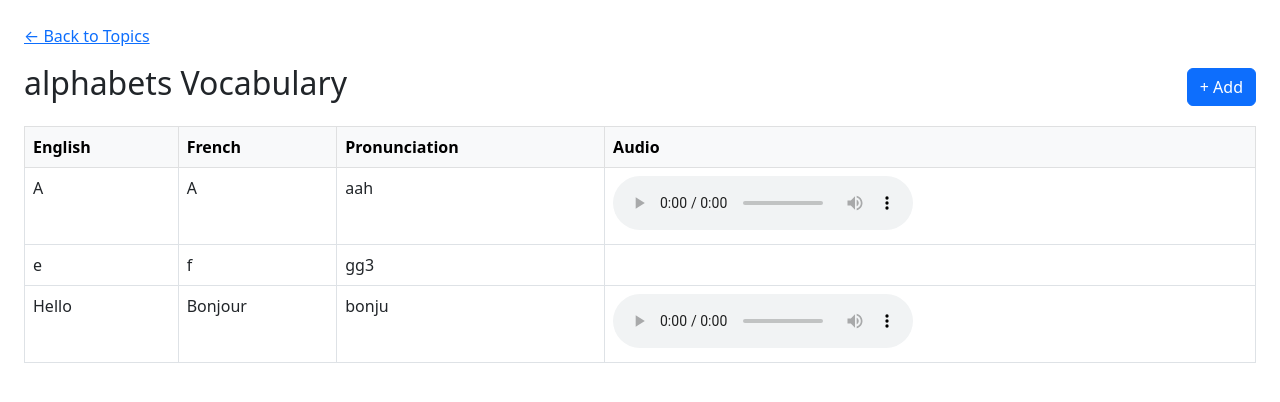
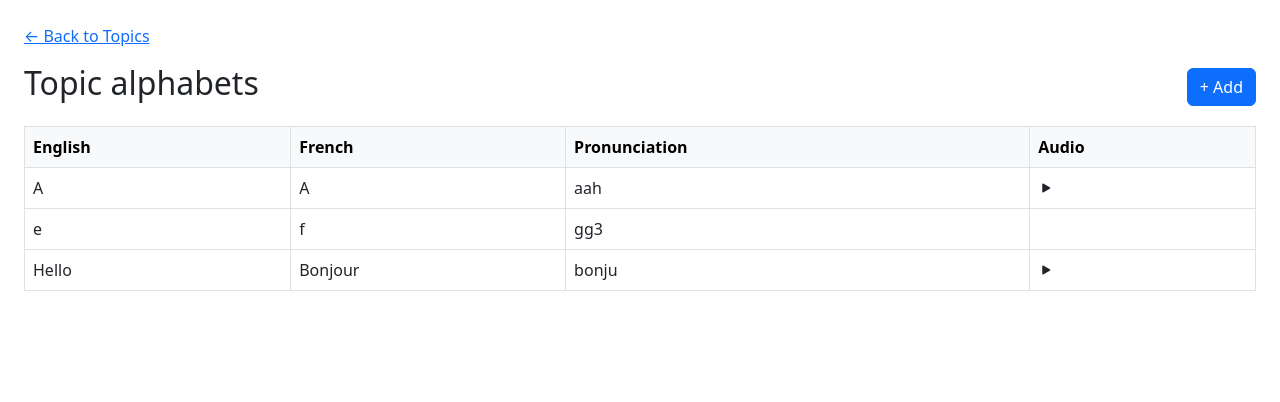
Before and after one commit to james1mumo/french_learning_app, a Flask app: page /topic/1 in a window 1280 px wide. Shown: the top 402 px of the page. Run offline with Flask 3, Linux system fonts and the light colour scheme.

Commit message:
records and edits audio

```diff
--- a/templates/index.html
+++ b/templates/index.html
@@ -2,6 +2,7 @@
 <html lang="en">
 <head>
     <meta charset="UTF-8">
+    <meta name="viewport" content="width=device-width, initial-scale=1">
     <title>Vocabulary Topics</title>
     <link href="https://cdn.jsdelivr.net/npm/bootstrap@5.3.0/dist/css/bootstrap.min.css" rel="stylesheet">
 </head>
--- a/templates/topic.html
+++ b/templates/topic.html
@@ -2,8 +2,21 @@
 <html lang="en">
 <head>
     <meta charset="UTF-8">
+    <meta name="viewport" content="width=device-width, initial-scale=1">
     <title>{{ topic.name }} Vocabulary</title>
     <link href="https://cdn.jsdelivr.net/npm/bootstrap@5.3.0/dist/css/bootstrap.min.css" rel="stylesheet">
+    <link href="https://cdn.jsdelivr.net/npm/bootstrap-icons@1.10.5/font/bootstrap-icons.css" rel="stylesheet">
+
+    <style>
+        .blinking {
+            animation: blink 1s infinite;
+        }
+
+        @keyframes blink {
+            0%, 100% { opacity: 1; }
+            50% { opacity: 0; }
+        }
+    </style>
 </head>
 <body class="p-4">
     {% with messages = get_flashed_messages(with_categories=true) %}
@@ -21,7 +34,7 @@
 
     <a href="/" class="mb-3 d-block">← Back to Topics</a>
     <div class="d-flex justify-content-between align-items-center mb-3">
-        <h2>{{ topic.name }} Vocabulary</h2>
+        <h2>Topic {{ topic.name }}</h2>
         <button class="btn btn-primary" onclick="openModal()">+ Add</button>
     </div>
 
@@ -40,9 +53,12 @@
                 <td>{{ word.english }}</td>
                 <td>{{ word.french }}</td>
                 <td>{{ word.pronunciation }}</td>
-                <td>
+                <td onclick="event.stopPropagation(); toggleAudio({{ word.id }})" style="cursor: pointer;" title="Play/Pause" >
                     {% if word.audio_file %}
-                        <audio controls src="/{{ word.audio_file }}"></audio>
+                        <audio id="audio-{{ word.id }}" src="/{{ word.audio_file }}"></audio>
+                        <span  >
+                            <i class="bi bi-play-fill" id="icon-{{ word.id }}"></i>
+                        </span>
                     {% endif %}
                 </td>
             </tr>
@@ -74,12 +90,18 @@
                         <textarea name="pronunciation" id="pronunciation" class="form-control"></textarea>
                     </div>
                     <div class="mb-2">
-                        <label>Audio File</label>
+                        <label>Audio Recording</label>
                         <audio id="current-audio" controls style="display: none;"></audio>
-                        <input type="file" name="audio_file" id="audio-upload" class="form-control">
-                        <div class="mt-2">
+                        <input type="file" name="audio_file" id="audio-upload" class="form-control" style="display: none;">
+                        <!-- <div class="mt-2">
                             <button type="button" class="btn btn-outline-primary btn-sm" onclick="startRecording()">Record</button>
                             <button type="button" class="btn btn-outline-secondary btn-sm" onclick="stopRecording()">Stop</button>
+                        </div> -->
+                        <div class="mt-2">
+                            <button type="button" class="btn btn-outline-primary btn-sm" id="record-button" onclick="toggleRecording()">
+                                <i class="bi bi-mic-fill"></i> Record
+                            </button>
+                            <span id="record-status" class="ms-2 text-danger"></span>
                         </div>
                     </div>
               </div>
@@ -98,6 +120,10 @@
         const modal = new bootstrap.Modal(document.getElementById('wordModal'));
         let mediaRecorder;
         let audioChunks = [];
+        let stream;
+        let isRecording = false;
+        let isEditMode = false;
+        let warnedAboutEdit = false;
 
         function openModal(id = null, english = '', french = '', pronunciation = '', audio_file = '') {
             document.getElementById('modalTitle').textContent = id ? 'Edit Word' : 'Add Word';
@@ -118,6 +144,9 @@
                 audioElement.style.display = 'none';
             }
 
+            if(id) isEditMode = true;
+            else isEditMode = false;
+
             modal.show();
         }
 
@@ -128,11 +157,25 @@
             }
         }
 
-        function startRecording() {
+        function toggleRecording() {
+            const button = document.getElementById('record-button');
+            const label = document.getElementById('record-status');
+
+            if (!isRecording) {
+                if (isEditMode && !warnedAboutEdit) {
+                    // Show "click again to replace" warning
+                    label.innerHTML = '⚠️ Click again to record new audio';
+                    warnedAboutEdit = true;
+                    return;
+                }
+
+                // Start recording
                 navigator.mediaDevices.getUserMedia({ audio: true })
-                .then(stream => {
+                    .then(str => {
+                        stream = str;
                         mediaRecorder = new MediaRecorder(stream);
                         mediaRecorder.start();
+                        isRecording = true;
                         audioChunks = [];
 
                         mediaRecorder.addEventListener('dataavailable', event => {
@@ -143,25 +186,71 @@
                             const audioBlob = new Blob(audioChunks, { type: 'audio/webm' });
                             const audioUrl = URL.createObjectURL(audioBlob);
 
-                        // Set the audio URL to the current audio player in modal
                             const audio = document.getElementById('current-audio');
                             audio.src = audioUrl;
                             audio.style.display = 'block';
 
-                        // Prepare the file to upload
                             const file = new File([audioBlob], `recording_${Date.now()}.webm`, { type: 'audio/webm' });
                             const dataTransfer = new DataTransfer();
                             dataTransfer.items.add(file);
                             document.getElementById('audio-upload').files = dataTransfer.files;
+
+                            // Release mic
+                            stream.getTracks().forEach(track => track.stop());
+                            stream = null;
+
+                            // UI: Saved state
+                            label.innerHTML = '✅ Saved';
+                            button.innerHTML = '<i class="bi bi-mic-fill"></i> Record';
+                            isRecording = false;
+                            warnedAboutEdit = false;
+
+                            // Reset UI to record state after 3s
+                            setTimeout(() => {
+                                label.innerHTML = '';
+                            }, 3000);
                         });
+
+                        // UI: Recording state
+                        label.innerHTML = '<span class="blinking">⏺️ Recording...</span>';
+                        button.innerHTML = '<i class="bi bi-stop-fill"></i> Stop';
                     });
-        }
-
-        function stopRecording() {
-            if (mediaRecorder && mediaRecorder.state !== 'inactive') {
+            } else {
+                // Stop recording
                 mediaRecorder.stop();
             }
         }
+
+        function toggleAudio(id) {
+            const audio = document.getElementById(`audio-${id}`);
+            if (audio.paused) {
+                audio.play();
+            } else {
+                audio.pause();
+            }
+        }
+
+        function toggleAudio(id) {
+            const audio = document.getElementById(`audio-${id}`);
+            const icon = document.getElementById(`icon-${id}`);
+
+            if (audio.paused) {
+                audio.play();
+                icon.classList.remove("bi-play-fill");
+                icon.classList.add("bi-pause-fill");
+            } else {
+                audio.pause();
+                icon.classList.remove("bi-pause-fill");
+                icon.classList.add("bi-play-fill");
+            }
+
+            // Reset icon when audio ends
+            audio.onended = () => {
+                icon.classList.remove("bi-pause-fill");
+                icon.classList.add("bi-play-fill");
+            };
+        }
+
     </script>
 </body>
 </html>
```
Also changed, not shown: instance/vocab.db, 1 other file. Lines whose indentation alone changed are shown as unchanged.
